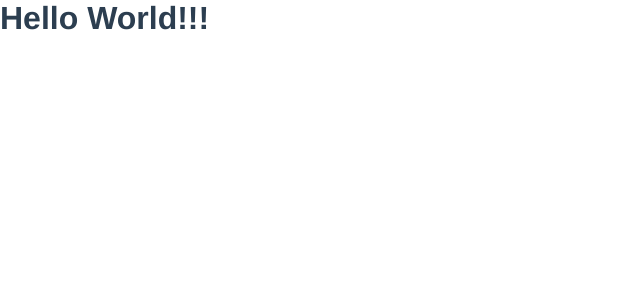
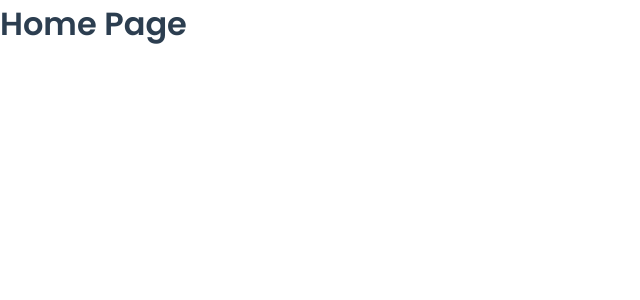
Before and after one commit to CaetanoMatheus/reactjs-template, a React (Create React App) app: page / in a window 1280 px wide. Shown: the top 300 px of the page, without its empty margins (0-640 px from the left). Built offline with nearby package versions, Linux system fonts and the light colour scheme.

Commit message:
Routes configuration

```diff
--- a/package.json
+++ b/package.json
@@ -31,6 +31,7 @@
     "prop-types": "^15.7.2",
     "react": "^16.13.1",
     "react-dom": "^16.13.1",
+    "react-router-dom": "^5.2.0",
     "react-scripts": "3.4.3",
     "styled-components": "^5.2.0"
   },
--- a/src/App.jsx
+++ b/src/App.jsx
@@ -1,11 +1,9 @@
 import React from 'react'
 
-import Title from '~/components/text/Title'
+import Routes from '~/routes'
 
 export default function App() {
   return (
-    <div>
-      <Title title="Hello World!!!" />
-    </div>
+    <Routes />
   )
 }
--- /dev/null
+++ b/src/routes/index.jsx
@@ -0,0 +1,13 @@
+import React from 'react'
+import { BrowserRouter, Route, Switch } from 'react-router-dom'
+
+export default function Routes() {
+  return (
+    <BrowserRouter>
+      <Switch>
+        <Route path="/" component={() => <h1>Home Page</h1>} exact />
+        <Route path="/other" component={() => <h1>Other Page</h1>} />
+      </Switch>
+    </BrowserRouter>
+  )
+}
```
Also changed, not shown: 1 other file (tests, documents, lock files or other folders).
